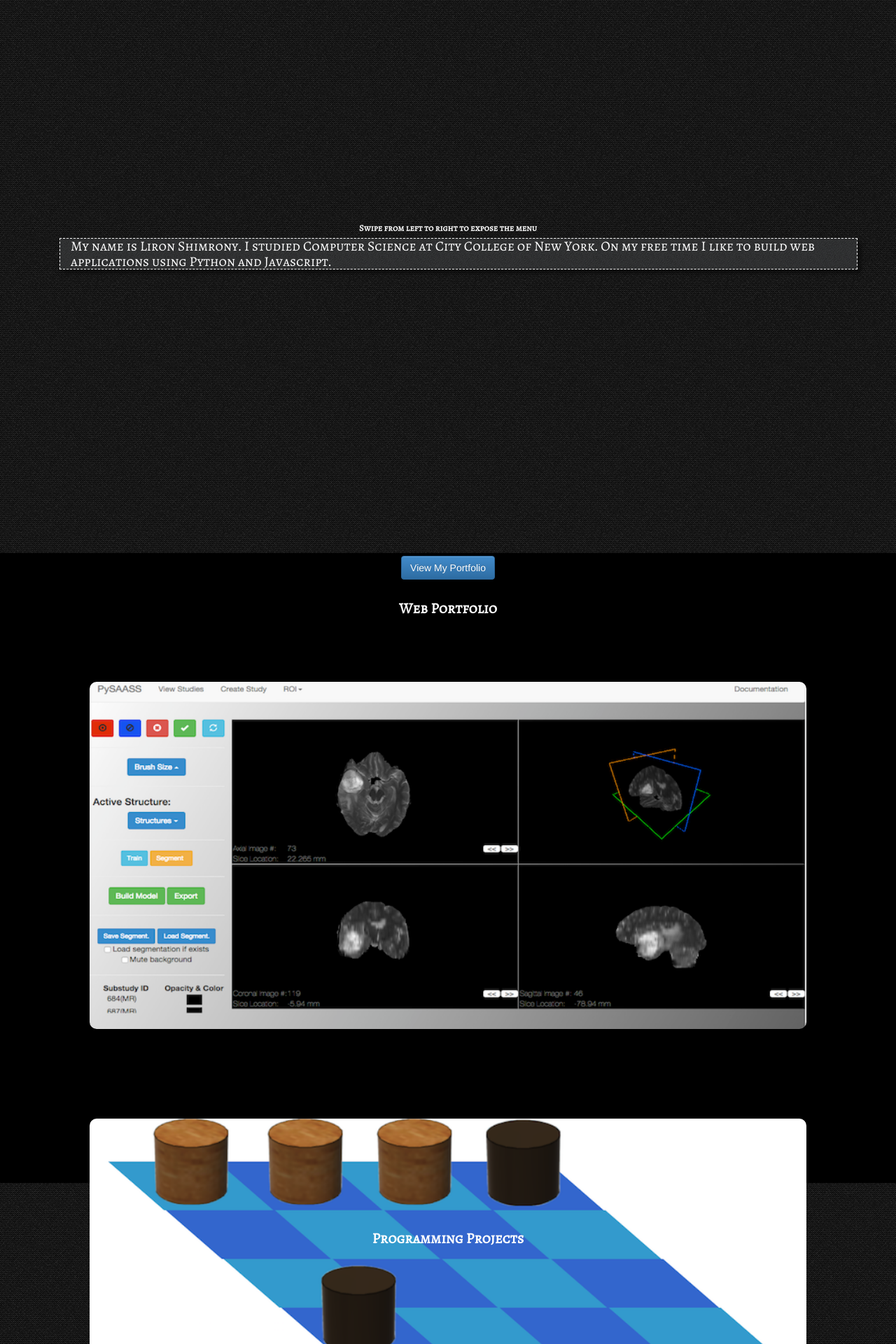
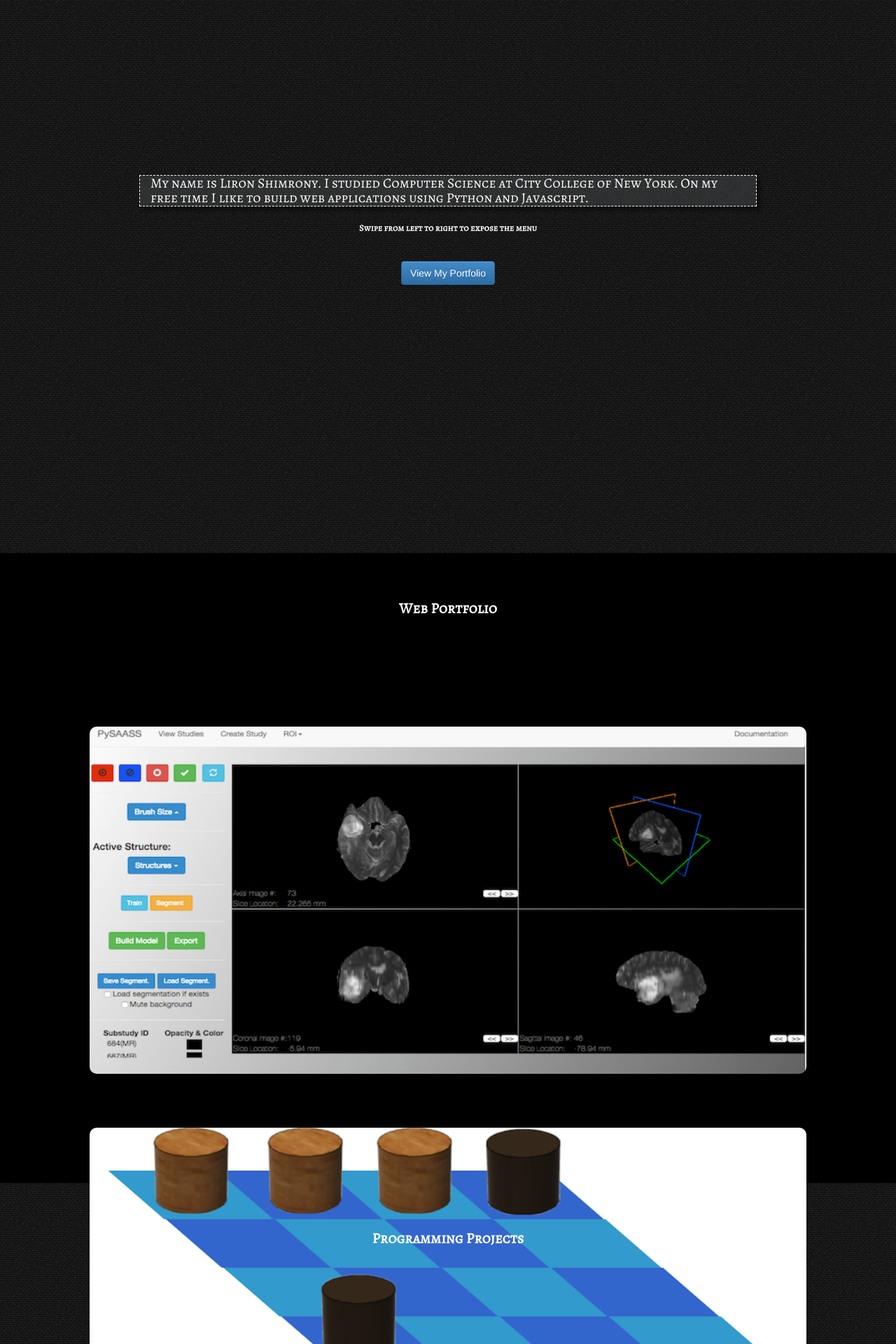
Before and after one commit to lsxliron/lsxliron.github.io, a Jekyll site: the page built from m/index.html, in a window 1280 px wide. Shown: the part 1010-2930 px from the top of the page at 70% size. Built offline with Jekyll 4.4.1, drawn with Linux system fonts in a browser that asks for light colours.

Commit message:
Cleaned code, fixed layout for mobiles and tablets

```diff
--- a/css/mobileStyles.css
+++ b/css/mobileStyles.css
@@ -8,17 +8,6 @@
 	height: 100%;
 	background-color: black;
 }
-.centerDiv{
-	text-align: center;
-}
-
-#aboutMePage{
-	background-image: url('../img/background/binding_dark.png')
-}
-
-#welcomePage{
-	background-image: url('../img/background/dark_mosaic.png')
-}
 
 .greyBox{
 	background-image: url('../img/background/classy_fabric.png');
@@ -26,7 +15,6 @@
 	border-style: dashed;
 	border-width: 1px;
 	box-shadow: 5px 5px 5px #0c0c0c;
-
 }
 
 .aboutMeText{
@@ -36,20 +24,6 @@
 	text-align: left;
 	padding-left: 15px;
 	padding-right: 15px;
-
-}
-
-.portfolioButton{
-	margin-top: 35%;
-}
-
-h1,h2{
-	color:white;
-	font-family: 'Alegreya';
-}
-
-h2{
-	font-size: 2em;
 }
 
 #aboutMeHeader{
@@ -58,9 +32,7 @@ h2{
 	font-weight: lighter;
 }
 
-.aboutMeBox{
-	background-image: url("../../img/lighter.png")
-}
+
 
 .webPortfolioHeading{
 	width:100%;
@@ -68,13 +40,13 @@ h2{
 	font-size: 1.5em;
 	color:white;
 	margin-top: 5%;
-	margin-bottom:5%;
+	margin-bottom:10%;
 	font-family: "Alegreya"
 }
 
 .webPortfolioImage{
 	margin-top: 2%;
-	margin-bottom: 8%;
+	margin-bottom: 4%;
 	width:80%;
 	-webkit-border-radius: 10px;
 	-moz-border-radius: 10px;
@@ -84,11 +56,6 @@ h2{
 	width:100%;
 	text-align:center;
 	margin-top:5%;
-}
-
-
-.webPortfolioButton{
-	margin-top:18%;
 }
 
 .programmingProjectsDiv{
@@ -113,14 +80,6 @@ h2{
 	text-align: center;
 }
 
-#programmingProjects{
-	background-image: url('../img/background/binding_dark.png');
-}
-
-#contactMePage{
-	background-image: url('../img/background/classy_fabric.png');
-}
-
 .contactLabel{
 	font-size:1em;
 	margin-top: 10%;
@@ -131,34 +90,18 @@ h2{
 .contactDiv{
 	width:100%;
 	text-align: center;
-	/*margin-top: 15%;*/
 }
 
 .emailLabel{
 	font-family: "Alegreya";
 	margin-top:10%;
-	font-size:2em;
-}
-
-#profilesPage{
-	background-image: url('../img/background/binding_dark.png');
+	font-size:1.7em;
 }
 
 .glyphDiv{
 	margin-top: 10%;
 	width:100%;
 	text-align: center;
-}
-label{color:white;}
-a:link{color:white;}
-a:visited{color:white;}
-a:hover{text-decoration: none}
-a{color:white;}
-i{color:white; vertical-align: middle;}
-
-
-#menuOptions{
-	display: none;
 }
 
 .swipeForMenuLabel{
@@ -170,6 +113,39 @@ i{color:white; vertical-align: middle;}
 	font-family: "Alegreya"
 }
 
-#pysaassModal{background:rgba(0,0,0,0.3);}
+h1,h2{
+	color:white;
+	font-family: 'Alegreya';
+}
+.programmingProjectsButtonDiv{
+	text-align:center;
+	width:100%;
+}
+
+i{
+	color:white;
+	vertical-align: middle;
+}
+
+.aboutMeBox{background-image: url("../../img/lighter.png")}
+.webPortfolioButton{margin-top:5%;}
+.portfolioButton{margin-top: 6%;}
 .modal-title{color: white;}
 .modal-content{background-color:rgba(43,49,64,0.5)}
+.centerDiv{text-align: center;}
+
+#aboutMePage{background-image: url('../img/background/binding_dark.png');}
+#welcomePage{background-image: url('../img/background/dark_mosaic.png');}
+#programmingProjects{background-image: url('../img/background/binding_dark.png');}
+#contactMePage{background-image: url('../img/background/classy_fabric.png');}
+#profilesPage{background-image: url('../img/background/binding_dark.png');}
+#menuOptions{display: none;}
+#pysaassModal{background:rgba(0,0,0,0.3);}
+#aboutMeBox{max-width: 80%}
+#programmingProjectsButton{margin-top: 15%;}
+h2{font-size: 2em;}
+label{color:white;}
+a:link{color:white;}
+a:visited{color:white;}
+a:hover{text-decoration: none}
+a{color:white;}
--- a/m/index.html
+++ b/m/index.html
@@ -6,19 +6,14 @@ redirect_from: "/mobile/"
 <div id="welcomePage" class='page'>
 	<div class="container centerDiv">
 		<h1 style="margin-top:30%">Liron Shimrony</h1>
-
 		<h2 style="margin-top:20%">Web Developer <br>from New York</h2>
-
 		<a style="margin-top:20%;" id="getStartedBtn" type="button" class="getStartedButton btn btn-primary"><span style="margin-right:5%"class="glyphicon glyphicon-chevron-down"></span>Get Started</a>
 	</div>
-
 	<label class="swipeForMenuLabel">Swipe from left to right to expose the menu</label>
 </div>
 
-
 <div id="aboutMePage" class="page">
 	<div class="container centerDiv">
-
 		<div style="margin-top:30px">
 			<i id="aboutMeHeader" class="fa fa-user">&nbsp A LITTLE BIT ABOUT MYSELF</i>
 			<div id="aboutMeBox" class="container">
@@ -26,7 +21,7 @@ redirect_from: "/mobile/"
 					My name is Liron Shimrony. I studied Computer Science at City College of New York. On my free time I like to build web applications using Python and Javascript.
 				</h3>
 			</div>
-			<button id="projectsBtn"type="button" class='btn btn-primary portfolioButton'>View My Portfolio</button>
+			<button id="projectsBtn" type="button" class='btn btn-primary portfolioButton'>View My Portfolio</button>
 		</div>
 	</div>
 </div>
@@ -68,8 +63,6 @@ redirect_from: "/mobile/"
 				</a>
 			</div>
 
-
-
 			<div class="programmingProjectsDiv">
 				<a href="http://www.github.com/lsxliron/PowerCalc" target="_blank">
 					<i class="fa fa-github-alt fa-2x"></i>
@@ -84,11 +77,9 @@ redirect_from: "/mobile/"
 				</a>
 			</div>
 
-
-
-
-	<div style="text-align:center; width:100%"><button type="button" class="webPortfolioButton btn btn-primary" id="programmingProjectsButton">Any Questions?</button></div>
-
+	<div class="programmingProjectsButtonDiv">
+		<button type="button" class="webPortfolioButton btn btn-primary" id="programmingProjectsButton">Any Questions?</button>
+	</div>
 </div>
 
 
@@ -103,11 +94,11 @@ redirect_from: "/mobile/"
 
 
 <div id="profilesPage" class="page">
-	<label class="webPortfolioHeading" style="margin-bottom:10%">My Porjects And Profile</label>
+	<label class="webPortfolioHeading">My Porjects And Profile</label>
 	<div class="glyphDiv">
-		<a href="http://www.github.com/lsxliron" class="profilesIcons" target="_blank"><i style="color:white;" class="fa fa-github fa-4x"></i></a>
-		<a href="http://www.bitbucket.org/lsxliron" class="profilesIcons" target="_blank"><i style="color:white; margin-left:50px;" class="fa fa-bitbucket fa-4x"></i></a>
-		<a href="http://www.linkedin.com/pub/liron-shimrony/48/427/b7/" class="profilesIcons" target="_blank"><i style="color:white;margin-left:70px;" class="fa fa-linkedin-square fa-4x"></i></a>
+		<a href="http://www.github.com/lsxliron" class="profilesIcons" target="_blank"><i class="fa fa-github fa-4x"></i></a>
+		<a href="http://www.bitbucket.org/lsxliron" class="profilesIcons" target="_blank"><i style="margin-left:50px;" class="fa fa-bitbucket fa-4x"></i></a>
+		<a href="http://www.linkedin.com/pub/liron-shimrony/48/427/b7/" class="profilesIcons" target="_blank"><i style="margin-left:50px;" class="fa fa-linkedin-square fa-4x"></i></a>
 	</div>
 </div>
 
```
Also changed, not shown: m/d.html (deleted, +0 -42 lines), 2 other files.
